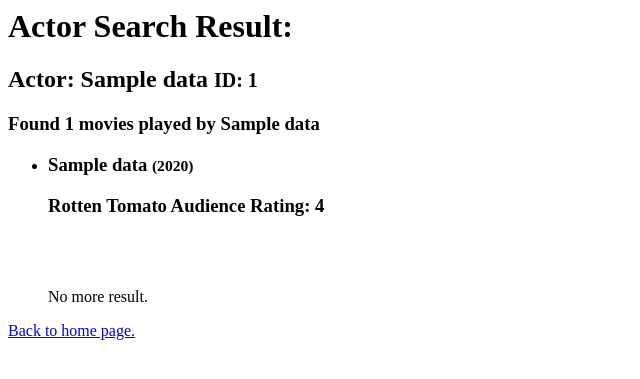
After one commit to justccjustcc/DatabaseProject, a Flask app: template templates/actorresult.html in a window 1280 px wide. The commit adds this page. Shown: the top 379 px of the page, without its empty margins (0-640 px from the left). Run offline with Flask 2, Linux system fonts and the light colour scheme; the template is opened without the code that fills it: most values are stand-ins (such as "Sample title", 1, 10 or a date in 2020); parts of the project's set-up code (start-up, migrations or seed data) failed here and were passed over.

Commit message:
new function: actor serach

```diff
--- a/server.py
+++ b/server.py
@@ -212,10 +212,22 @@ def rate():
     return 'You have successfully rate the movie'
 
 
-@app.route('/login')
-def login():
-    abort(401)
-    this_is_never_executed()
+@app.route('/searchActor', methods=['GET'])
+def searchActor():
+    input = request.form['Directorname']
+    actor = g.conn.execute('''SELECT A1.aname, M.name, M.year, M.ratings, A1.count
+    FROM (SELECT A.aid, A.aname, COUNT(*) AS count FROM actor A, played_by P
+    WHERE A.aid = P.aid AND A.aname = %s GROUP BY A.aid, A.aname) A1, played_by P1, movie M
+    WHERE A1.aid = P1.aid AND P1.mid = M.mid ''',input)
+    actor_list = []
+    item = actor.fetchone()
+    while not item == None:
+        actor_list.append(item)
+        item = actor.fetchone()
+    context = dict(data = actor_list)
+    return render_template("actorresult",**context)
+    actor.close()
+
 
 
 if __name__ == "__main__":
--- /dev/null
+++ b/templates/actorresult.html
@@ -0,0 +1,17 @@
+<html>
+<h1>Actor Search Result:</h1>
+<h2>Actor: {{data[0].aname}}  <small>ID: {{data[0].aid}}</small><h2>
+<h3>Found {{data[0].count}} movies played by {{data[0].aname}}</h3>
+
+<ul>
+{%for t in data%}
+<li>
+<h3>{{t.mname}} <small>({{t.year}})</small></h3>
+<h3>Rotten Tomato Audience Rating: {{t.rating}}</h3>
+<br></br>
+</li>
+{%endfor%}
+<p>No more result.</p>
+</ul>
+<p><a href="/">Back to home page.</a></p>
+</html>
--- a/templates/index.html
+++ b/templates/index.html
@@ -15,7 +15,11 @@
   </form>
 
   <form method="POST" action="/searchDirector">
-    <p>Director/Actor Name: <input type="text", name="Directorname"> <input type="submit" value="search"></p>
+    <p>Director Name: <input type="text", name="Directorname"> <input type="submit" value="search"></p>
+  </form>
+
+  <form method="GET" action="/searchActor">
+    <p>Actor Name: <input type="text", name="Actorname"> <input type="submit" value="search"></p>
   </form>
 
 <p><a href="another">Go to the other page</a></p>
--- a/templates/movieresult.html
+++ b/templates/movieresult.html
@@ -1,7 +1,6 @@
 <html>
 <body>
   <h1>Movie Search Result:</h1>
-  <p>{{data}}/p>
   {%for t in data%}
   <div>
   <h2>{{t.mname}} <small>{{t.year}}</small></h2>
```
